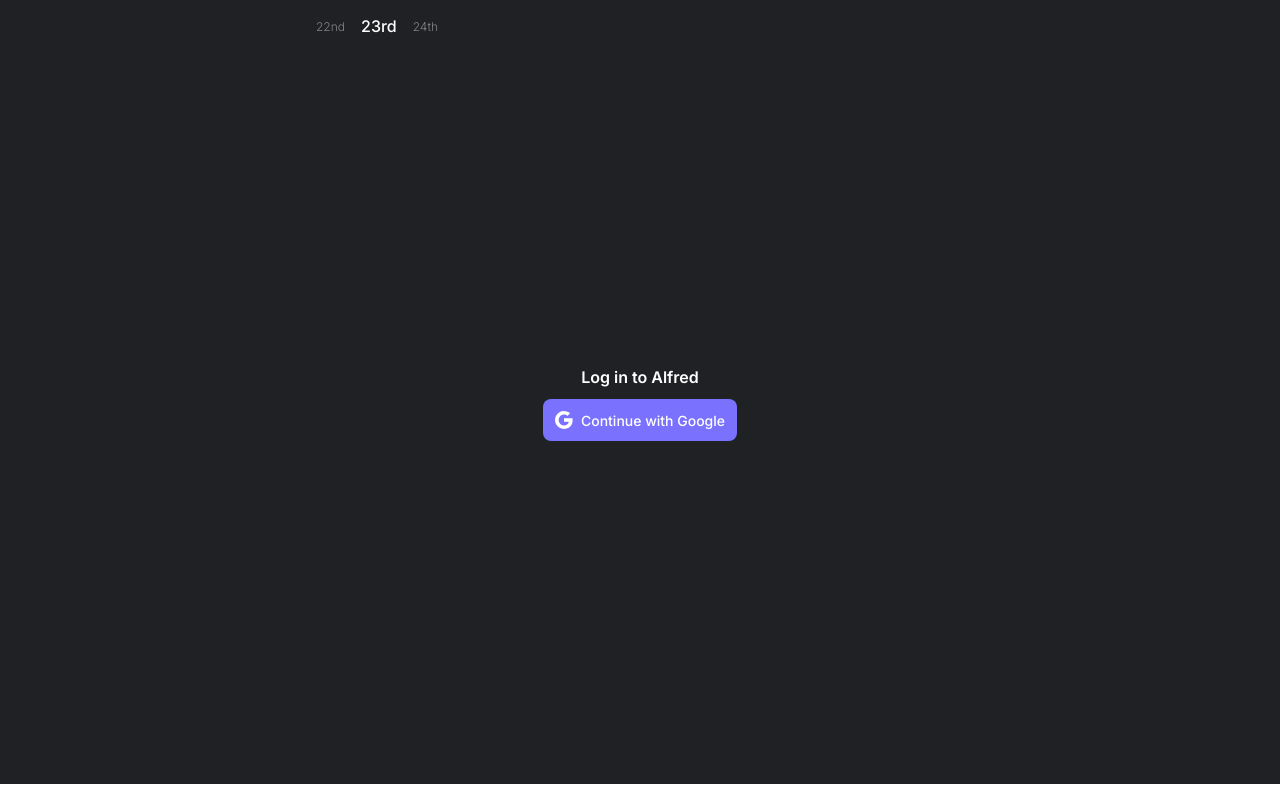
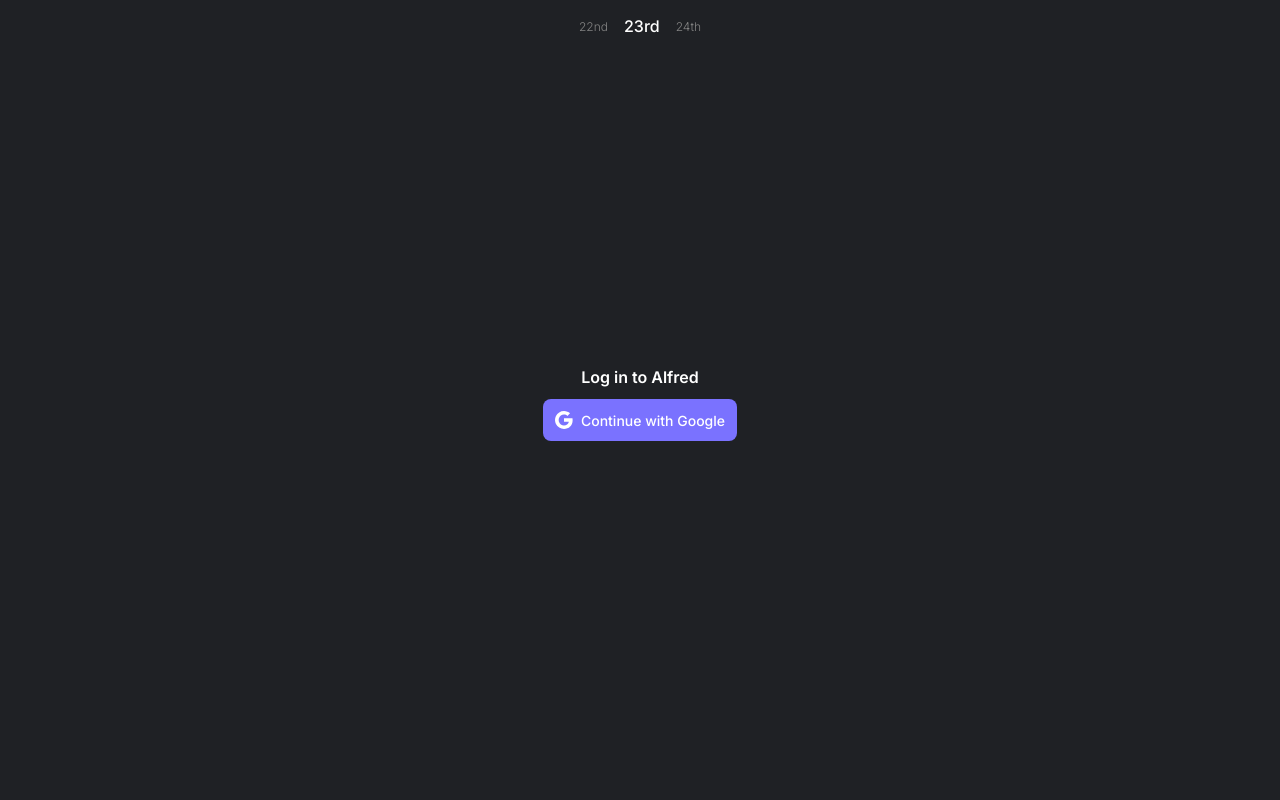
Before and after one commit to ahmmohs/alfred, a Next.js app: page / in a window 1280 px wide. Built offline with nearby package versions, Linux system fonts and the light colour scheme; no server answers.

Commit message:
fuck sage

```diff
--- a/src/components/DateHeader.tsx
+++ b/src/components/DateHeader.tsx
@@ -18,14 +18,15 @@
   return (
     <div className={styles.date__header__wrapper}>
       <div className={styles.header__dates}>
+        <div className={styles.header__side}>
           {user && (
             <div
-            className={styles.header__side}
               onClick={() => setCreateBlockModalOpen(true)}
             >
               Add block
             </div>
           )}
+        </div>
         <div className={styles.header__middle}>
           <div
             className={styles.header__small__date}
--- a/src/styles/Home.module.css
+++ b/src/styles/Home.module.css
@@ -1,7 +1,6 @@
 .root {
   width: 100%;
   min-height: 100vh;
-  min-height: -webkit-fill-available;
   margin: 0;
   padding: 16px;
   background: #1f2125;
```
Lines whose indentation alone changed are shown as unchanged.
